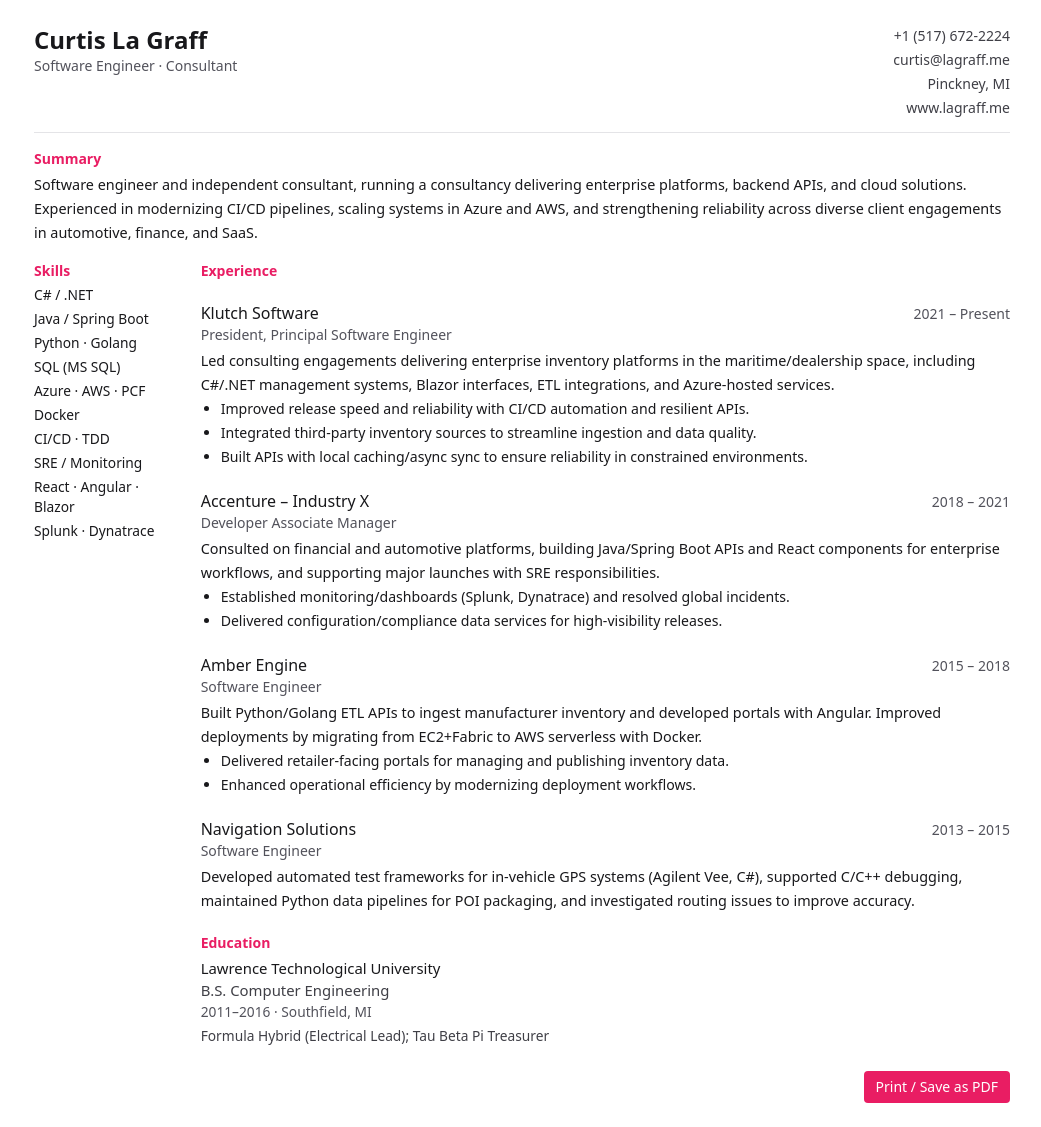
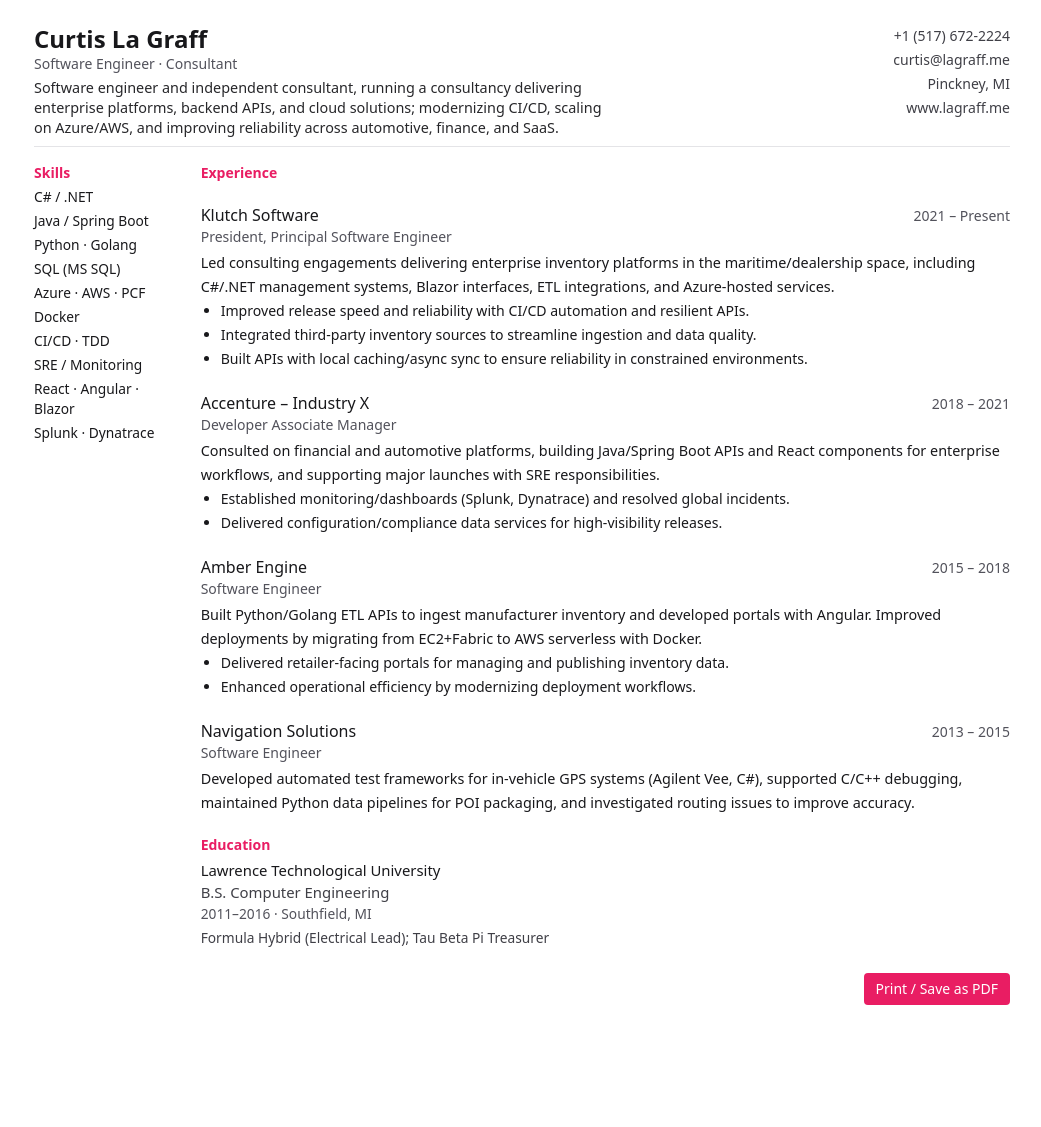
Before and after one commit to clagraff/clagraff.github.io, a Jekyll site: the page index.html, which Jekyll copies as it is, in a window 1280 px wide. Shown: the whole page, without its empty margins (118-1159 px from the left). Built offline with Jekyll 4.4.1, drawn with Linux system fonts in a browser that asks for light colours; nearby versions of some CDN libraries; after the commit the page ends 1029 px from its top, so only the background shows below that.

Commit message:
Update index.html

```diff
--- a/index.html
+++ b/index.html
@@ -17,11 +17,14 @@
 </head>
 <body class="bg-white text-zinc-900 antialiased">
   <main class="mx-auto max-w-5xl p-6">
-    <!-- Header -->
-    <header class="flex items-start justify-between border-b border-zinc-200 pb-3">
-      <div>
-        <h1 class="text-2xl font-semibold">Curtis La Graff</h1>
+    <!-- Header (with compact inline summary) -->
+    <header class="flex items-start justify-between border-b border-zinc-200 pb-2">
+      <div class="max-w-xl">
+        <h1 class="text-2xl font-semibold leading-tight">Curtis La Graff</h1>
         <p class="text-sm text-zinc-600">Software Engineer · Consultant</p>
+        <p class="mt-1 text-[0.9rem] leading-5 text-zinc-800">
+          Software engineer and independent consultant, running a consultancy delivering enterprise platforms, backend APIs, and cloud solutions; modernizing CI/CD, scaling on Azure/AWS, and improving reliability across automotive, finance, and SaaS.
+        </p>
       </div>
       <ul class="text-sm text-zinc-700 text-right leading-6">
         <li><a href="tel:+15176722224">+1 (517) 672-2224</a></li>
@@ -31,21 +34,10 @@
       </ul>
     </header>
 
-    <!-- Summary (above two-column layout) -->
-    <section class="mt-4">
-      <h2 class="text-sm font-semibold accent">Summary</h2>
-      <p class="mt-1 text-[0.9rem] leading-6">
-        Software engineer and independent consultant, running a consultancy delivering enterprise platforms, backend APIs, and cloud solutions.
-        Experienced in modernizing CI/CD pipelines, scaling systems in Azure and AWS, and strengthening reliability across diverse client engagements
-        in automotive, finance, and SaaS.
-      </p>
-    </section>
-
-    <!-- Two-column layout: narrower sidebar (2/12) + wider main (10/12) -->
+    <!-- Two-column layout: slim sidebar (2/12) + wide main (10/12) -->
     <section class="mt-4 grid grid-cols-12 gap-6">
-      <!-- Sidebar (narrow) -->
+      <!-- Sidebar -->
       <aside class="col-span-12 md:col-span-2 space-y-4">
-        <!-- Skills -->
         <section class="avoid-break">
           <h2 class="text-sm font-semibold accent">Skills</h2>
           <ul class="mt-1 space-y-1 text-[0.86rem] leading-5">
@@ -63,7 +55,7 @@
         </section>
       </aside>
 
-      <!-- Main column (wider) -->
+      <!-- Main column -->
       <div class="col-span-12 md:col-span-10 space-y-5">
         <h2 class="text-sm font-semibold accent">Experience</h2>
 
@@ -140,7 +132,7 @@
           </p>
         </article>
 
-        <!-- Education (moved here under Experience) -->
+        <!-- Education -->
         <section class="avoid-break">
           <h2 class="mt-4 text-sm font-semibold accent">Education</h2>
           <div class="mt-1">
```
